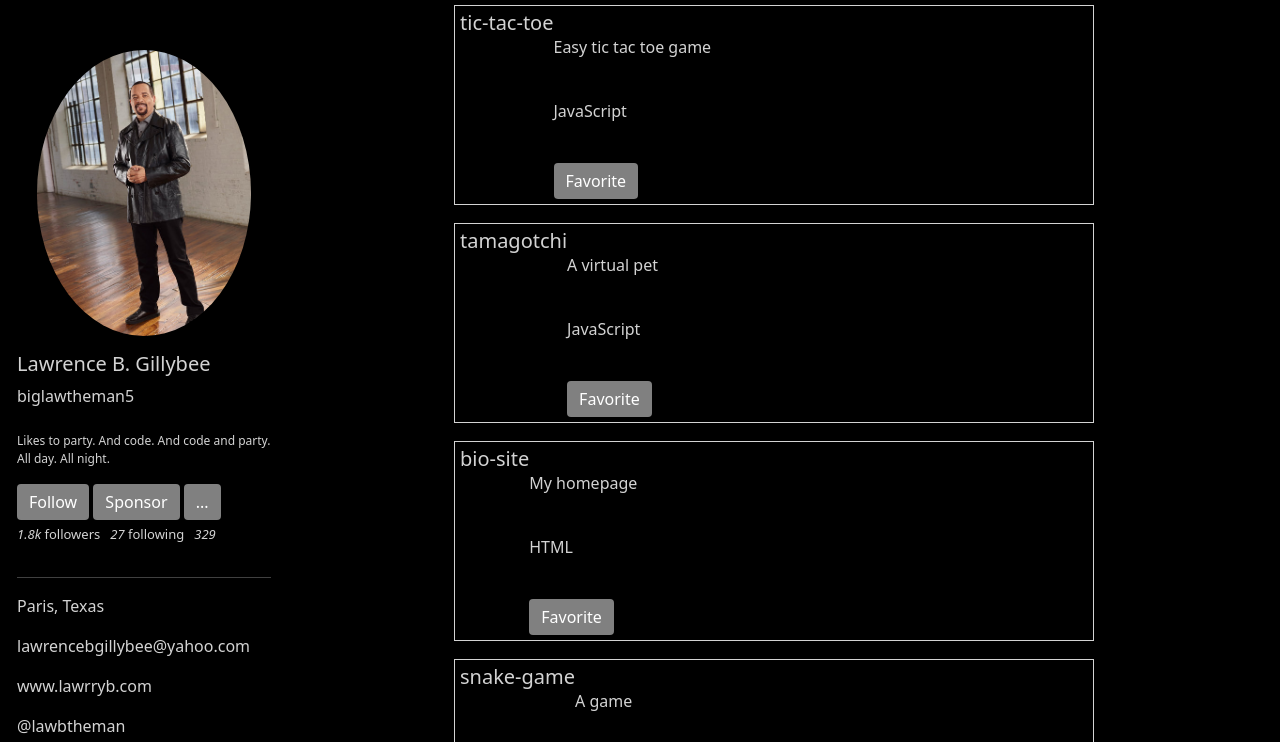
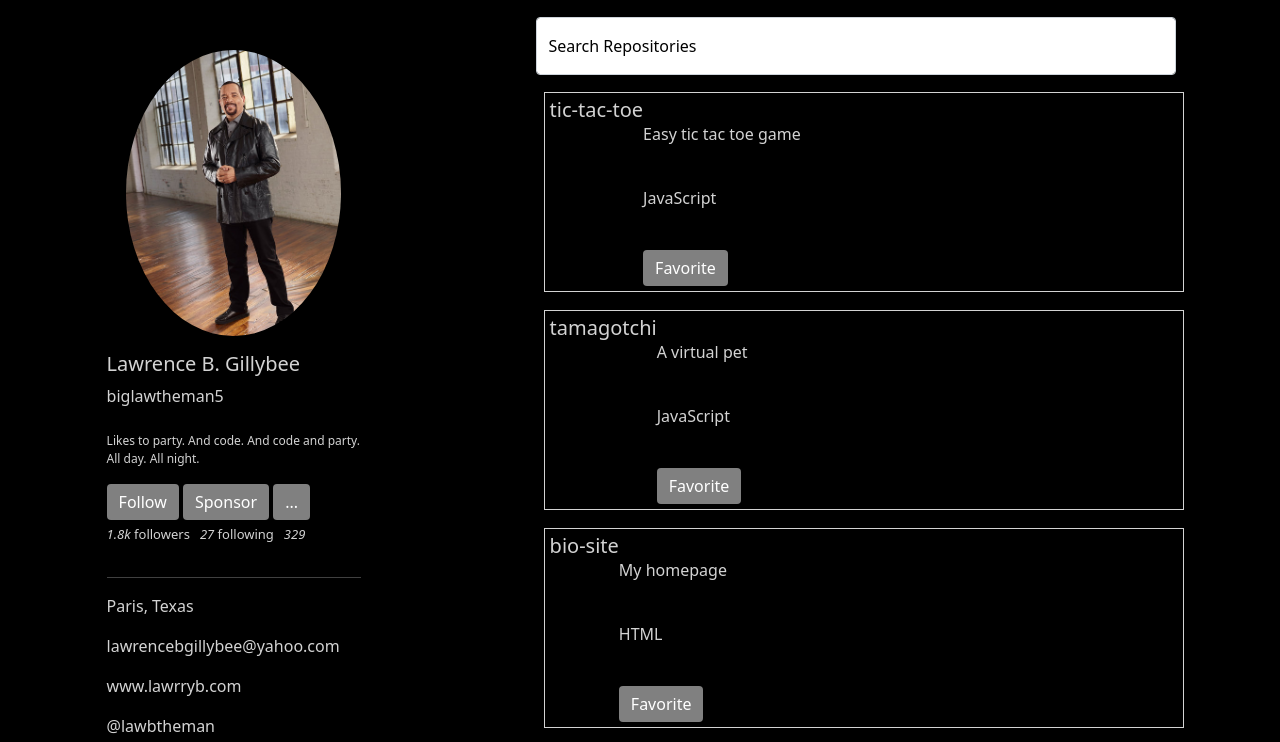
Before and after one commit to nss-evening-cohort-19/gitsub-the-overachievers-and-group-1, a plain HTML site: page repos.html in a window 1280 px wide. Shown: the part 57-799 px from the top of the page. Drawn offline with nearby package versions, Linux system fonts and the light colour scheme.

Commit message:
addingn repos search feature

```diff
--- a/repos.html
+++ b/repos.html
@@ -47,6 +47,14 @@
   <div id="profile"></div>
 
   <div id="repoDiv">
+
+    <div id="searchResult">
+      <div class="form-floating mb-3">
+        <input type="text" class="form-control" id="searchInput" placeholder="SEARCH">
+        <label for="searchInput">Search Repositories</label>
+      </div>
+    </div>
+
     <div id="reposCards"></div>
 
     <div id="newRepoForm"></div>
--- a/scripts/data.js
+++ b/scripts/data.js
@@ -128,31 +128,31 @@ export {projectObjects}
 const reposData = [
   {
     id: 1,
-    repoName: "Tic Tac Toe Game",
+    repoName: "tic-tac-toe",
     repoDesc: "Easy tic tac toe game",
     repoLang: "JavaScript"
   },
   {
     id: 2,
-    repoName: "Tamagotchi",
+    repoName: "tamagotchi",
     repoDesc: "A virtual pet",
     repoLang: "JavaScript"
   },
   {
     id: 3,
-    repoName: "Bio Site",
+    repoName: "bio-site",
     repoDesc: "My homepage",
     repoLang: "HTML"
   },
   {
     id: 4,
-    repoName: "Snake Game",
+    repoName: "snake-game",
     repoDesc: "A game",
     repoLang: "Python"
   },
   {
     id: 5,
-    repoName: "Go practice",
+    repoName: "go-practice",
     repoDesc: "Practice for learning Go",
     repoLang: "Go"
   }
--- a/scripts/repos.js
+++ b/scripts/repos.js
@@ -1,37 +1,4 @@
-import { users, favRepos } from "./data.js";
-
-const reposData = [
-  {
-    id: 1,
-    repoName: "tic-tac-toe",
-    repoDesc: "Easy tic tac toe game",
-    repoLang: "JavaScript"
-  },
-  {
-    id: 2,
-    repoName: "tamagotchi",
-    repoDesc: "A virtual pet",
-    repoLang: "JavaScript"
-  },
-  {
-    id: 3,
-    repoName: "bio-site",
-    repoDesc: "My homepage",
-    repoLang: "HTML"
-  },
-  {
-    id: 4,
-    repoName: "snake-game",
-    repoDesc: "A game",
-    repoLang: "Python"
-  },
-  {
-    id: 5,
-    repoName: "go-practice",
-    repoDesc: "Practice for learning Go",
-    repoLang: "Go"
-  }
-];
+import { users, reposData } from "./data.js";
 
 const renderToDom = (divId,textToRender) => {
   const selectedElement = document.querySelector(divId);
@@ -100,6 +67,14 @@ const profile = () => {
   renderToDom('#profile',domString)
 };
 
+const search = (e) => {
+  const userInput = e.target.value.toLowerCase();
+  const searchResult = reposData.filter(type => type.repoName.toLowerCase().includes(userInput)) ||
+  type.repoDesc.toLowerCase().includes(userInput)
+
+  renderReposCards(searchResult);
+}
+
 const newRepoForm = () => {
   let domString = "";
   domString =`
@@ -158,6 +133,7 @@ const startApp = () => {
 renderReposCards(reposData);
 profile();
 newRepoForm();
+document.querySelector('#searchResult').addEventListener('keyup', search);
 formEventListeners();
 };
 
--- a/styles/repos.css
+++ b/styles/repos.css
@@ -17,6 +17,10 @@ body {
   width: 75%;
 }
 
+#profile {
+  margin-left: 7%;
+}
+
 .btn {
   background-color: grey;
   color: white;
@@ -31,8 +35,6 @@ body {
 
 #repoDiv {
   width: 100vw;
-  /* border: 1px solid lightgrey;
-  padding: 5px; */
 }
 
 .repoCard {
@@ -51,3 +53,18 @@ body {
   flex-flow:row wrap;
   width: auto;
 }
+
+#newRepoForm {
+  margin-left: 17.5%;
+  width: 50vw;;
+}
+
+#searchResult {
+  margin-top: 2%;
+  margin-left: 17.5%;
+  width: 50vw;;
+}
+
+#footer {
+  margin-top: 3%;
+}
```
